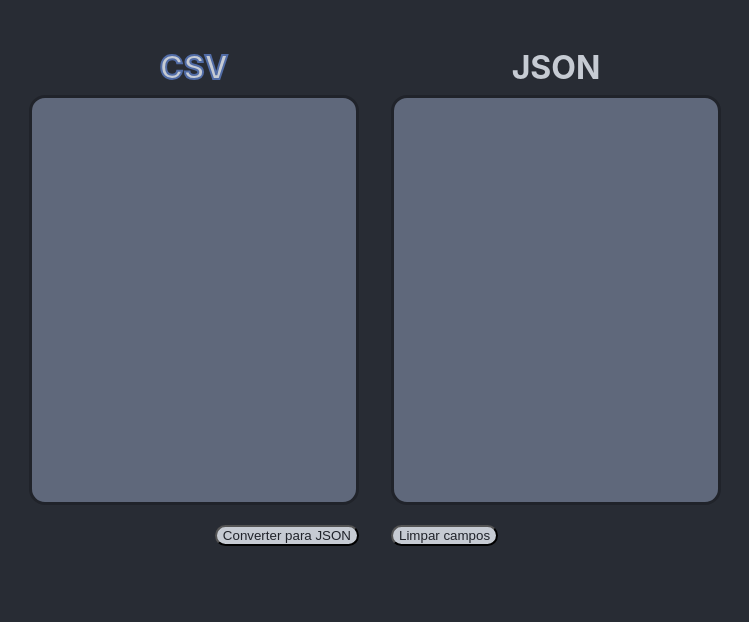
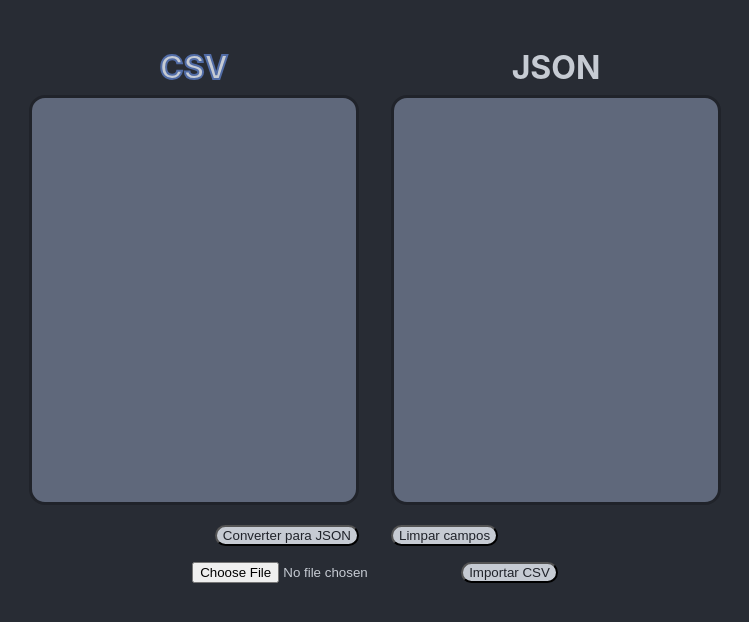
Before and after one commit to Vinny021/csv2json, a React (Create React App) app: page / in a window 1280 px wide. Shown: the top 622 px of the page, without its empty margins (265-1014 px from the left). Built offline with nearby package versions, Linux system fonts and the light colour scheme.

Commit message:
Changes: Alterações no outro note

```diff
--- a/src/App.css
+++ b/src/App.css
@@ -12,6 +12,7 @@ body {
 
 .ButtonsSections {
   display: flex;
+  justify-content: center;
 }
 
 .CsvField {
@@ -112,6 +113,19 @@ body {
   margin-top: 1rem;
 }
 
+.ActionButton {
+  background-color: #c6cbd3;
+  color: #20232a;
+  border-radius: 1rem;
+  margin-top: 1rem;
+}
+
+.InputFile {
+  color: #c6cbd3;
+  margin-top: 1rem;
+  padding-right: 1rem;
+}
+
 .ClearButton {
   margin-left: 1rem;
   margin-right: auto;
--- a/src/App.jsx
+++ b/src/App.jsx
@@ -169,6 +169,7 @@ function App() {
   <textarea name="jsonField" id="jsonField" value={jsonText}></textarea>;
 
   var buttonText = csvTitle === 'CsvSelected' ? 'Converter para JSON' : 'Converter para CSV';
+  var importButtonText = csvTitle === 'CsvSelected' ? 'Importar CSV' : 'Importar JSON';
   var convertAction = csvTitle === 'CsvSelected' ? csv2json : json2csv;
 
   return (
@@ -192,6 +193,10 @@ function App() {
           <button className='ClearButton' onClick={clearAction}>Limpar campos</button>
         </div>
       </div>
+      <div className='ButtonsSections'>
+          <input type="file" className='InputFile' id='fileIntput'/>
+          <button className='ActionButton'>{importButtonText}</button>
+      </div>
     </div>
   );
 }
```
Also changed, not shown: ToDo.txt (added).
